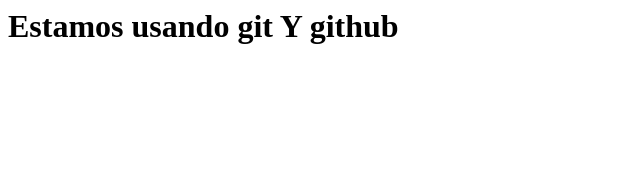
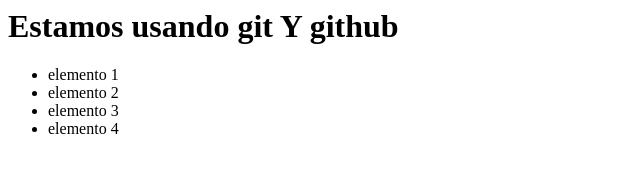
Before and after one commit to rodolfo094/practica7, a plain HTML site: page index.html in a window 1280 px wide. Shown: the whole page, without its empty margins (0-640 px from the left). Drawn offline with Linux system fonts and the light colour scheme.

Commit message:
agregamos elementos

```diff
--- a/index.html
+++ b/index.html
@@ -1,8 +1,16 @@
 <html>
 <head>
+	<title></title>
 <body>
 <h1>Estamos usando git Y github</h1>
-	<title></title>
+
+	<ul>
+		<li>elemento 1</li>
+		<li>elemento 2</li>
+		<li>elemento 3</li>
+		<li>elemento 4</li>
+	</il>
+
 </body>
 </head>
 </html>
```
